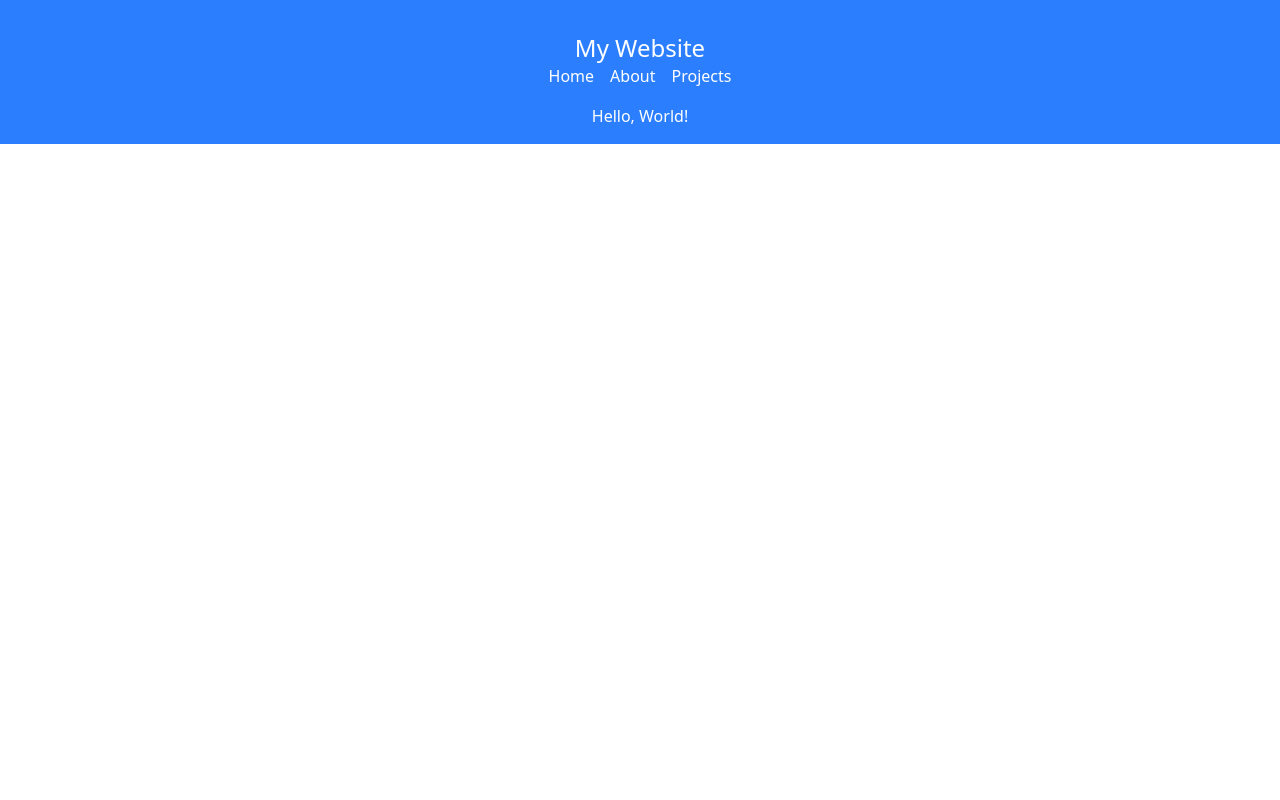
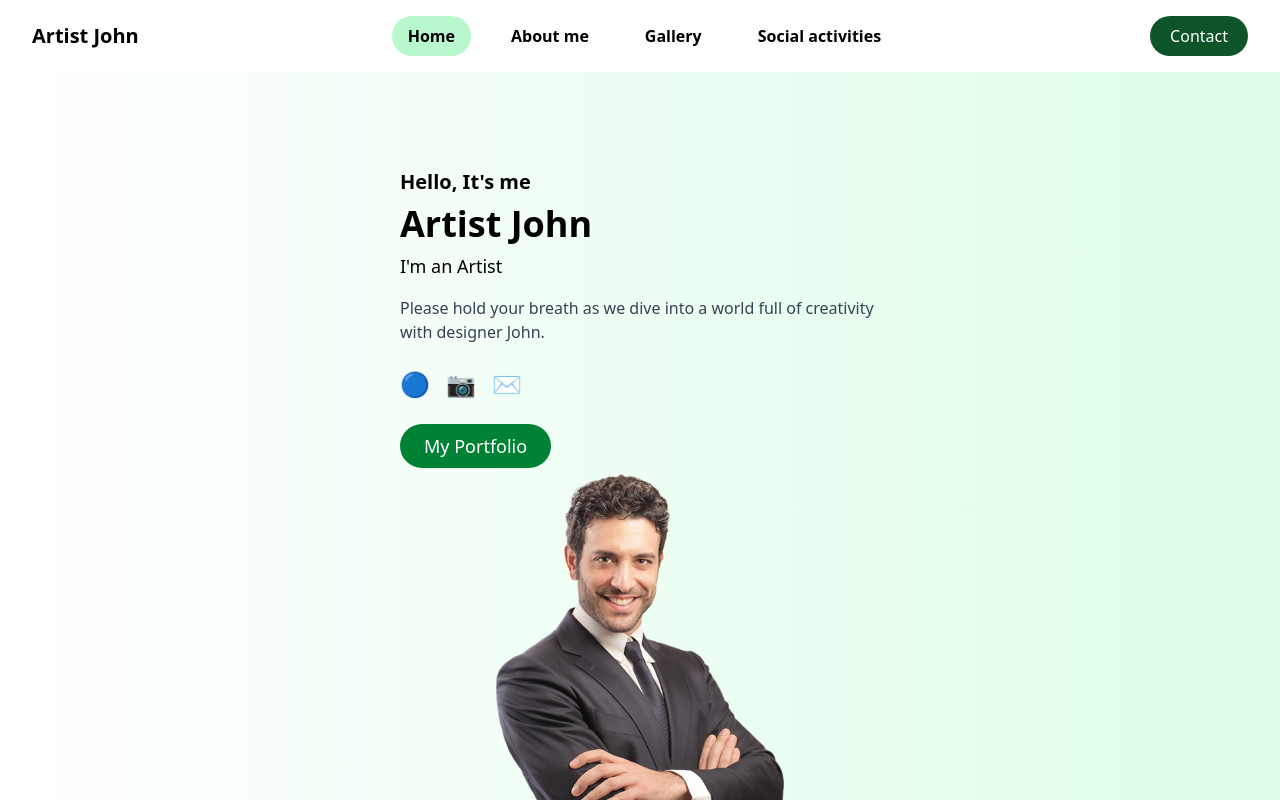
Before and after one commit to jjustmint/Profile-Website, a React (Vite) app in the folder profile-website/: page / in a window 1280 px wide. Shown: the top 800 px of the page. Built offline with nearby package versions, Linux system fonts and the light colour scheme.

Commit message:
commit jaaa

```diff
--- a/profile-website/src/App.jsx
+++ b/profile-website/src/App.jsx
@@ -1,11 +1,12 @@
 import "./App.css";
+import Home from "./assets/home";
 import Navbar from "./assets/navbar";
 
 function App() {
   return (
-    <div className="bg-blue-500 text-white text-center p-4">
+    <div>
       <Navbar />
-      <h1 >Hello, World!</h1>
+      <Home/>
     </div>
   );
 }
--- /dev/null
+++ b/profile-website/src/assets/home.jsx
@@ -0,0 +1,46 @@
+import profileImage from "../image/user_pic.png"; // Replace with your actual image path
+
+const Home = () => {
+  return (
+    <div className="bg-gradient-to-r from-white to-green-100 min-h-screen flex items-center justify-center">
+      {/* Hero Section */}
+      <section
+        id="Home"
+        className="w-full max-w-7xl flex flex-col md:flex-row items-center justify-between px-10 md:px-20 lg:px-40 py-24"
+      >
+        {/* Text Section (Left Side) */}
+        <div className="md:w-1/2 text-left">
+          <h2 className="text-xl font-semibold">Hello, It's me</h2>
+          <h1 className="text-4xl font-bold mt-2">Artist John</h1>
+          <h3 className="text-lg font-medium mt-2">I'm an Artist</h3>
+          <p className="text-gray-700 mt-4">
+            Please hold your breath as we dive into a world full of creativity with designer John.
+          </p>
+
+          {/* Social Media Icons */}
+          <div className="flex space-x-4 mt-6">
+            <a href="#" className="text-2xl text-black hover:text-green-600">🔵</a>
+            <a href="#" className="text-2xl text-black hover:text-green-600">📷</a>
+            <a href="#" className="text-2xl text-black hover:text-green-600">✉️</a>
+          </div>
+
+          {/* Portfolio Button */}
+          <button className="mt-6 bg-green-700 text-white px-6 py-2 rounded-full text-lg font-medium hover:bg-green-800">
+            My Portfolio
+          </button>
+        </div>
+
+        {/* Image Section (Right Side) */}
+        <div className="md:w-1/2 flex justify-center">
+          <img
+            src={profileImage}
+            alt="Artist John"
+            className="w-48 md:w-60 lg:w-72 rounded-lg object-cover"
+          />
+        </div>
+      </section>
+    </div>
+  );
+};
+
+export default Home;
--- a/profile-website/src/assets/navbar.jsx
+++ b/profile-website/src/assets/navbar.jsx
@@ -1,14 +1,33 @@
+import { useState } from "react";
+
 const Navbar = () => {
+    const [active, setActive] = useState("Home");
+
     return (
-        <div className="bg-blue-500 text-white text-center p-4">
-            <h1 className="text-2xl">My Website</h1>
-                <ul className="flex justify-center space-x-4">
-                    <li>Home</li>
-                    <li>About</li>
-                    <li>Projects</li>
-                </ul>
-        </div>
+        <nav className="flex justify-between items-center px-8 py-4 shadow-md bg-white bg-opacity-0">
+            {/* Logo */}
+            <h1 className="text-xl font-bold">Artist John</h1>
+
+            {/* Navigation Links */}
+            <ul className="flex space-x-6 text-black">
+                {["Home", "About me", "Gallery", "Social activities"].map((item) => (
+                    <li
+                        key={item}
+                        className={`px-4 py-2 rounded-full font-semibold cursor-pointer transition-colors duration-200
+                        ${active === item ? "bg-green-200 text-black" : "hover:bg-green-100 hover:text-black"}`}
+                        onClick={() => setActive(item)}
+                    >
+                        {item}
+                    </li>
+                ))}
+            </ul>
+
+            {/* Contact Button */}
+            <button className="bg-green-900 text-white px-5 py-2 rounded-full font-medium hover:bg-green-800">
+                Contact
+            </button>
+        </nav>
     );
-}
+};
 
 export default Navbar;
```
Also changed, not shown: profile-website/src/image/user_pic.png (added).
